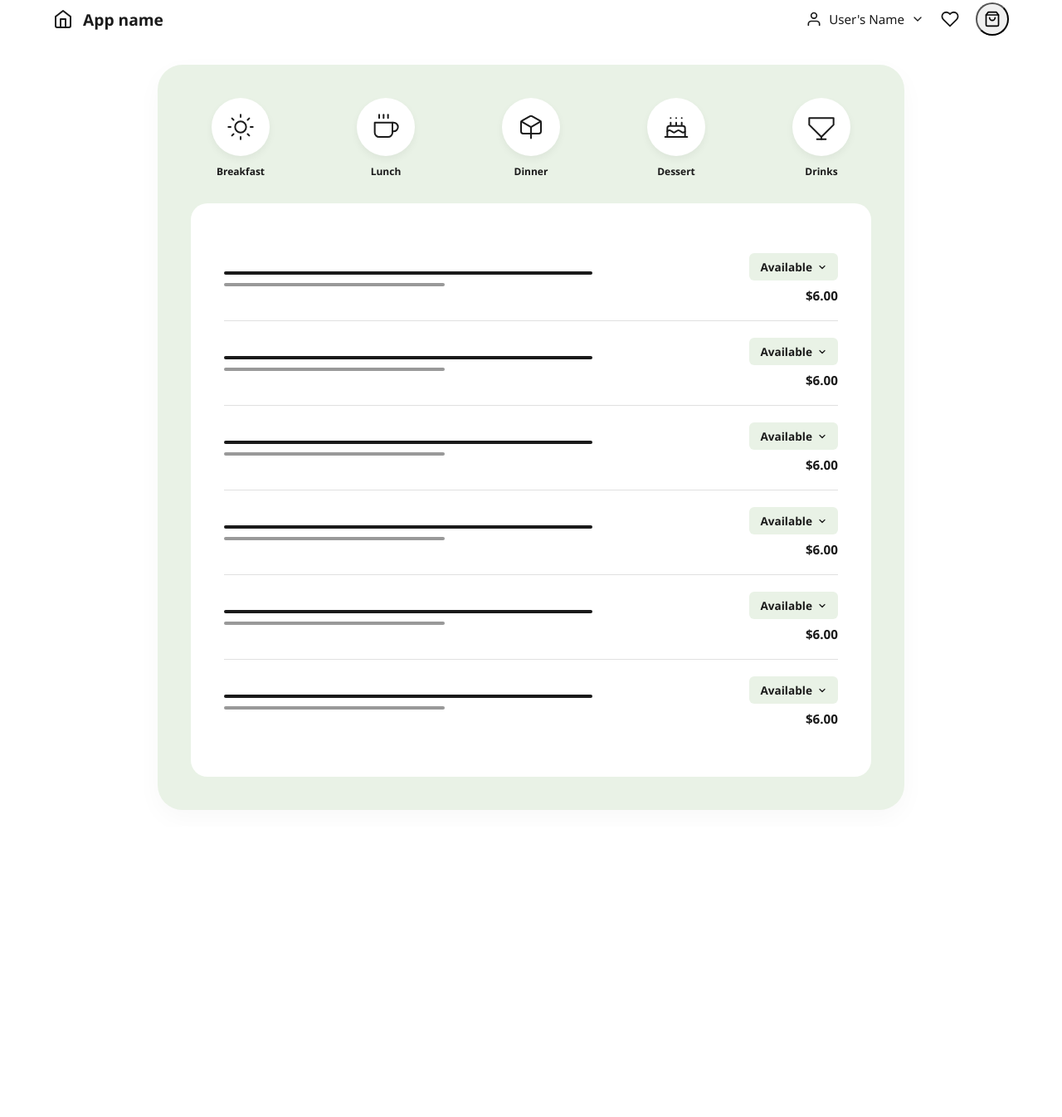
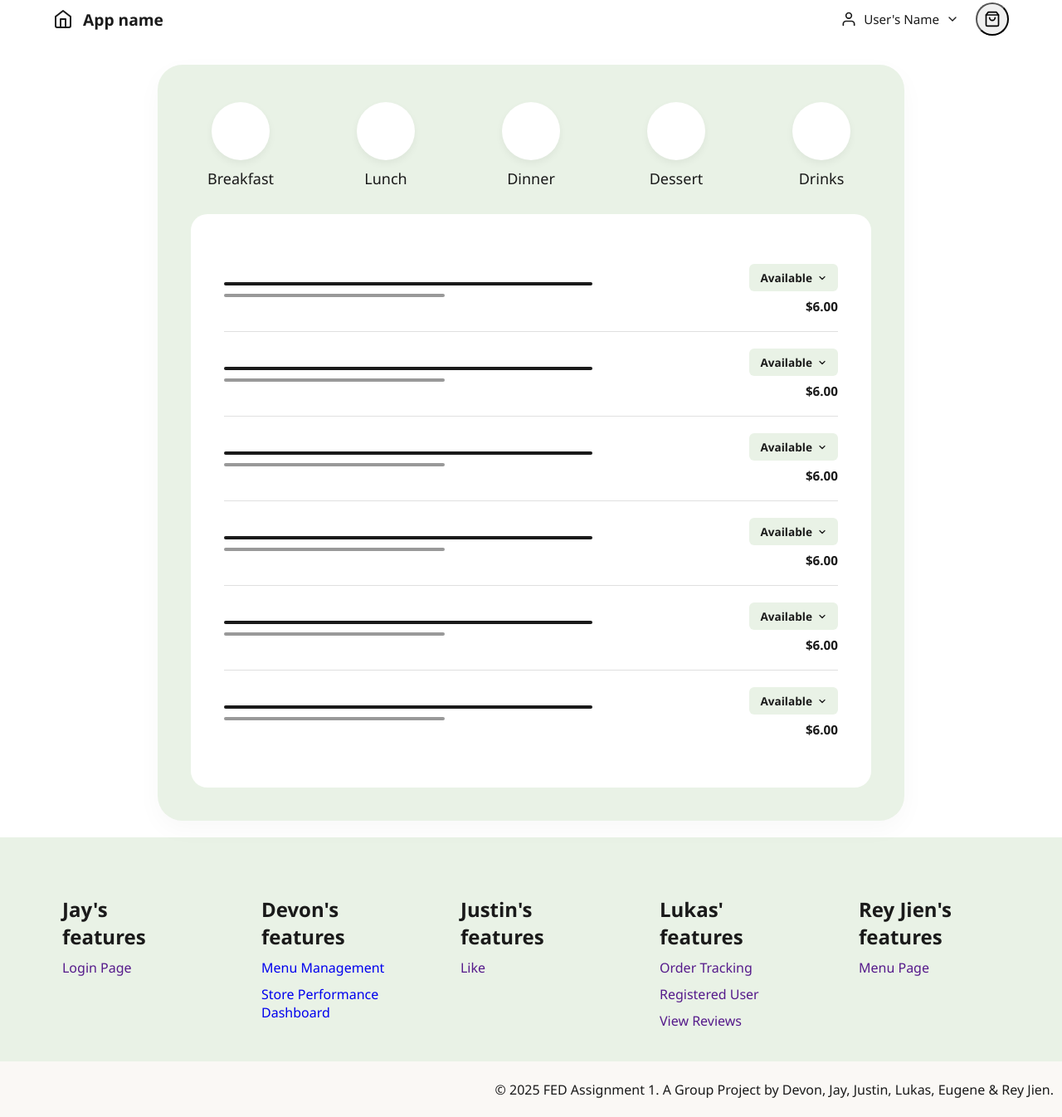
Before and after one commit to Justinllew/FED-assigment, a plain HTML site: page Devon's features/HTML/MenuManagement.html in a window 1280 px wide. Shown: the part 12-1358 px from the top of the page at 83% size. Before the commit the page ends 1008 px from the top, so only its background shows below. Drawn offline with Linux system fonts and the light colour scheme.

Commit message:
Added some changes

```diff
--- a/Devon's features/MenuManagement.html
+++ b/Devon's features/HTML/MenuManagement.html
@@ -4,9 +4,8 @@
     <meta charset="UTF-8" />
     <meta name="viewport" content="width=device-width, initial-scale=1.0" />
     <link rel="stylesheet" href="/Devon's features/css/MenuManagement.css" />
-    <title>Document</title>
+    <title>Menu Management</title>
   </head>
-  <body></body>
   <body>
     <header>
       <div class="header-left">
@@ -55,24 +54,6 @@
             <polyline points="6 9 12 15 18 9"></polyline>
           </svg>
         </div>
-
-        <button class="icon-btn">
-          <svg
-            width="22"
-            height="22"
-            viewBox="0 0 24 24"
-            fill="none"
-            stroke="currentColor"
-            stroke-width="2"
-            stroke-linecap="round"
-            stroke-linejoin="round"
-          >
-            <path
-              d="M20.84 4.61a5.5 5.5 0 0 0-7.78 0L12 5.67l-1.06-1.06a5.5 5.5 0 0 0-7.78 7.78l1.06 1.06L12 21.23l7.78-7.78 1.06-1.06a5.5 5.5 0 0 0 0-7.78z"
-            ></path>
-          </svg>
-        </button>
-
         <button class="cart-btn">
           <svg
             width="20"
@@ -96,103 +77,24 @@
       <div class="menu-container">
         <div class="categories-row">
           <div class="category-item">
-            <div class="cat-circle">
-              <svg
-                viewBox="0 0 24 24"
-                fill="none"
-                stroke="currentColor"
-                stroke-linecap="round"
-                stroke-linejoin="round"
-              >
-                <circle cx="12" cy="12" r="5"></circle>
-                <line x1="12" y1="1" x2="12" y2="3"></line>
-                <line x1="12" y1="21" x2="12" y2="23"></line>
-                <line x1="4.22" y1="4.22" x2="5.64" y2="5.64"></line>
-                <line x1="18.36" y1="18.36" x2="19.78" y2="19.78"></line>
-                <line x1="1" y1="12" x2="3" y2="12"></line>
-                <line x1="21" y1="12" x2="23" y2="12"></line>
-                <line x1="4.22" y1="19.78" x2="5.64" y2="18.36"></line>
-                <line x1="18.36" y1="5.64" x2="19.78" y2="4.22"></line>
-              </svg>
-            </div>
-            <span class="cat-label">Breakfast</span>
+            <div class="circle"></div>
+            <span class="text-label">Breakfast</span>
           </div>
           <div class="category-item">
-            <div class="cat-circle">
-              <svg
-                viewBox="0 0 24 24"
-                fill="none"
-                stroke="currentColor"
-                stroke-linecap="round"
-                stroke-linejoin="round"
-              >
-                <path d="M18 8h1a4 4 0 0 1 0 8h-1"></path>
-                <path d="M2 8h16v9a4 4 0 0 1-4 4H6a4 4 0 0 1-4-4V8z"></path>
-                <line x1="6" y1="1" x2="6" y2="4"></line>
-                <line x1="10" y1="1" x2="10" y2="4"></line>
-                <line x1="14" y1="1" x2="14" y2="4"></line>
-              </svg>
-            </div>
-            <span class="cat-label">Lunch</span>
+            <div class="circle"></div>
+            <span class="text-label">Lunch</span>
           </div>
           <div class="category-item">
-            <div class="cat-circle">
-              <svg
-                viewBox="0 0 24 24"
-                fill="none"
-                stroke="currentColor"
-                stroke-linecap="round"
-                stroke-linejoin="round"
-              >
-                <path
-                  d="M21 16V8a2 2 0 0 0-1-1.73l-7-4a2 2 0 0 0-2 0l-7 4A2 2 0 0 0 3 8v8a2 2 0 0 0 2 2h14a2 2 0 0 0 2-2z"
-                ></path>
-                <line x1="3.27" y1="6.96" x2="12" y2="12.01"></line>
-                <line x1="12" y1="22.08" x2="12" y2="12"></line>
-                <line x1="20.73" y1="6.96" x2="12" y2="12.01"></line>
-              </svg>
-            </div>
-            <span class="cat-label">Dinner</span>
+            <div class="circle"></div>
+            <span class="text-label">Dinner</span>
           </div>
           <div class="category-item">
-            <div class="cat-circle">
-              <svg
-                viewBox="0 0 24 24"
-                fill="none"
-                stroke="currentColor"
-                stroke-linecap="round"
-                stroke-linejoin="round"
-              >
-                <path d="M20 21v-8a2 2 0 0 0-2-2H6a2 2 0 0 0-2 2v8"></path>
-                <path
-                  d="M4 16s.5-1 2-1 2.5 2 4 2 2.5-2 4-2 2.5 2 4 2 2-1 2-1"
-                ></path>
-                <path d="M2 21h20"></path>
-                <path d="M7 8v2"></path>
-                <path d="M12 8v2"></path>
-                <path d="M17 8v2"></path>
-                <path d="M7 4h.01"></path>
-                <path d="M12 4h.01"></path>
-                <path d="M17 4h.01"></path>
-              </svg>
-            </div>
-            <span class="cat-label">Dessert</span>
+            <div class="circle"></div>
+            <span class="text-label">Dessert</span>
           </div>
           <div class="category-item">
-            <div class="cat-circle">
-              <svg
-                viewBox="0 0 24 24"
-                fill="none"
-                stroke="currentColor"
-                stroke-linecap="round"
-                stroke-linejoin="round"
-              >
-                <polygon points="23 10 23 4 1 4 1 10 12 21 23 10"></polygon>
-                <line x1="12" y1="21" x2="12" y2="23"></line>
-                <line x1="8" y1="23" x2="16" y2="23"></line>
-              </svg>
-            </div>
-            <span class="cat-label">Drinks</span>
+            <div class="circle"></div>
+            <span class="text-label">Drinks</span>
           </div>
         </div>
 
@@ -349,5 +251,56 @@
         </div>
       </div>
     </main>
+    <section>
+      <footer class="base-footer">
+        <div class="footer-container">
+          <div class="footer-row">
+            <div class="footer-col">
+              <ul>
+                <h2>Jay's <br />features</h2>
+                <li><a href="">Login Page</a></li>
+              </ul>
+            </div>
+            <div class="footer-col">
+              <ul>
+                <h2>Devon's features</h2>
+                <li><a href="MenuManagement.html">Menu Management</a></li>
+                <li>
+                  <a href="StorePerformanceDashboard.html"
+                    >Store Performance Dashboard</a
+                  >
+                </li>
+              </ul>
+            </div>
+            <div class="footer-col">
+              <ul>
+                <h2>Justin's features</h2>
+                <li><a href="">Like</a></li>
+              </ul>
+            </div>
+            <div class="footer-col">
+              <ul>
+                <h2>Lukas' features</h2>
+                <li><a href="">Order Tracking</a></li>
+                <li><a href="">Registered User</a></li>
+                <li><a href="">View Reviews</a></li>
+              </ul>
+            </div>
+            <div class="footer-col">
+              <ul>
+                <h2>Rey Jien's features</h2>
+                <li><a href="">Menu Page</a></li>
+              </ul>
+            </div>
+          </div>
+        </div>
+      </footer>
+      <div class="signature">
+        <p>
+          © 2025 FED Assignment 1. A Group Project by Devon, Jay, Justin, Lukas,
+          Eugene & Rey Jien.
+        </p>
+      </div>
+    </section>
   </body>
 </html>
--- a/Devon's features/css/MenuManagement.css
+++ b/Devon's features/css/MenuManagement.css
@@ -15,6 +15,8 @@
   margin: 0;
   padding: 0;
   font-family: "Segoe UI", Roboto, Helvetica, Arial, sans-serif;
+  scroll-behavior: smooth;
+  scrollbar-width: none;
 }
 
 body {
@@ -55,16 +57,6 @@ header {
   font-weight: 500;
 }
 
-.icon-btn {
-  background: none;
-  border: none;
-  cursor: pointer;
-  display: flex;
-  align-items: center;
-  justify-content: center;
-  color: var(--text-dark);
-}
-
 .cart-btn {
   background-color: #f0f0f0;
   width: 40px;
@@ -100,7 +92,6 @@ main {
   padding: 0 20px;
   overflow-x: auto; /* Scroll on mobile */
 }
-
 .category-item {
   display: flex;
   flex-direction: column;
@@ -108,9 +99,11 @@ main {
   gap: 10px;
   cursor: pointer;
   min-width: 80px;
+  height: 110px;
+  padding-top: 5px;
 }
 
-.cat-circle {
+.circle {
   width: 70px;
   height: 70px;
   background-color: var(--white);
@@ -123,24 +116,17 @@ main {
     transform 0.2s,
     box-shadow 0.2s;
 }
+.text-label {
+  color: #1a1a1a;
+  font-size: 18px;
+  font-weight: none;
+}
 
-.category-item:hover .cat-circle {
-  transform: translateY(-3px);
+.category-item:hover .circle {
+  transform: translateY(-4px);
   box-shadow: 0 6px 15px rgba(0, 0, 0, 0.1);
   background-color: var(--primary-green);
   color: var(--white);
-}
-
-.cat-circle svg {
-  width: 32px;
-  height: 32px;
-  stroke-width: 1.5;
-}
-
-.cat-label {
-  font-size: 0.75rem;
-  font-weight: 600;
-  color: var(--text-dark);
 }
 
 /* --- Menu List Card --- */
@@ -229,3 +215,48 @@ main {
     display: none;
   }
 }
+
+/* current footer */
+.base-footer {
+  background-color: var(--bg-light-green);
+  width: 100%;
+  height: 270px;
+  margin-bottom: 0;
+  padding: 70px 0;
+  box-sizing: border-box;
+}
+.footer-row {
+  display: flex;
+  flex-wrap: wrap;
+  justify-content: space-around;
+}
+.footer-container {
+  max-width: 1200px;
+  margin: auto;
+}
+.footer-container ul {
+  list-style: none;
+}
+.footer-container li {
+  margin: 10px 0px;
+}
+.footer-container li a {
+  text-decoration: none;
+  font-size: 16px;
+}
+.footer-col {
+  width: 16.67%;
+  padding: 0 15px;
+}
+
+.signature {
+  height: 67px;
+  background: #faf8f5;
+  margin: 0;
+  padding: 23px 10px;
+  display: flex;
+  justify-content: right;
+}
+.signature p {
+  color: #1a1a1a;
+}
--- a/Devon's features/css/StorePerformanceDashboard.css
+++ b/Devon's features/css/StorePerformanceDashboard.css
@@ -238,3 +238,48 @@ h2.page-title {
     display: none; /* Hide name on mobile */
   }
 }
+
+/* current footer */
+.base-footer {
+  background-color: var(--bg-light-green);
+  width: 100%;
+  height: 270px;
+  margin-bottom: 0;
+  padding: 70px 0;
+  box-sizing: border-box;
+}
+.footer-row {
+  display: flex;
+  flex-wrap: wrap;
+  justify-content: space-around;
+}
+.footer-container {
+  max-width: 1200px;
+  margin: auto;
+}
+.footer-container ul {
+  list-style: none;
+}
+.footer-container li {
+  margin: 10px 0px;
+}
+.footer-container li a {
+  text-decoration: none;
+  font-size: 16px;
+}
+.footer-col {
+  width: 16.67%;
+  padding: 0 15px;
+}
+
+.signature {
+  height: 67px;
+  background: #faf8f5;
+  margin: 0;
+  padding: 23px 10px;
+  display: flex;
+  justify-content: right;
+}
+.signature p {
+  color: #1a1a1a;
+}
```
Also changed, not shown: Devon's features/HTML/StorePerformanceDashboard.html (renamed from Devon's features/StorePerformanceDashboard.html, +51 -0 lines), Devon's features/JavaScript/MenuManagement.js (added).
